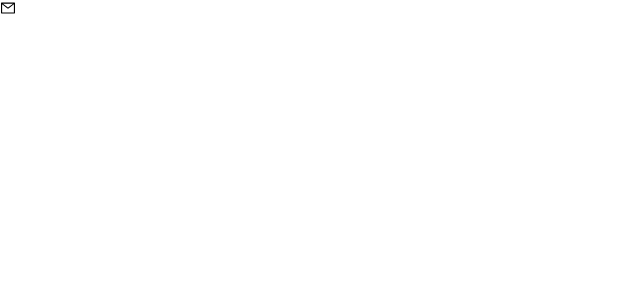
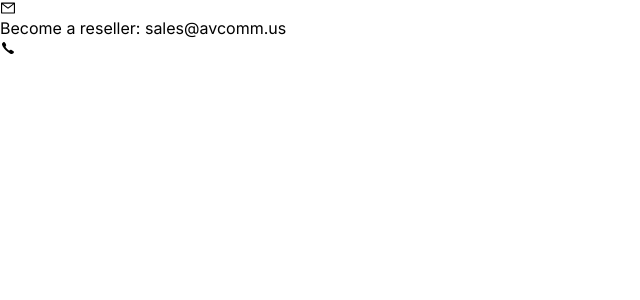
Before and after one commit to Tboss09/avcom-website, a React (Create React App) app: page / in a window 1280 px wide. Shown: the top 300 px of the page, without its empty margins (0-640 px from the left). Built offline with nearby package versions, Linux system fonts and the light colour scheme.

Commit message:
Update: Installed React-icons, Created Header,main COmponents

```diff
--- a/src/components/HomePage/Header/HeaderContact.js
+++ b/src/components/HomePage/Header/HeaderContact.js
@@ -2,20 +2,20 @@ import React from 'react'
 
 // External Files
 import { AiOutlineMail } from 'react-icons/ai'
+import { IoIosCall } from 'react-icons/io'
 
 const HeaderContact = () => {
  return (
   <div>
    {/* Email */}
    <div className="div">
-     <AiOutlineMail />
-
-    <span></span>
+    <AiOutlineMail />
+    <span>Become a reseller: sales@avcomm.us</span>
    </div>
 
    {/* telephone */}
    <div className="div">
-    <span></span>
+    <IoIosCall />
     <span></span>
    </div>
 
```
